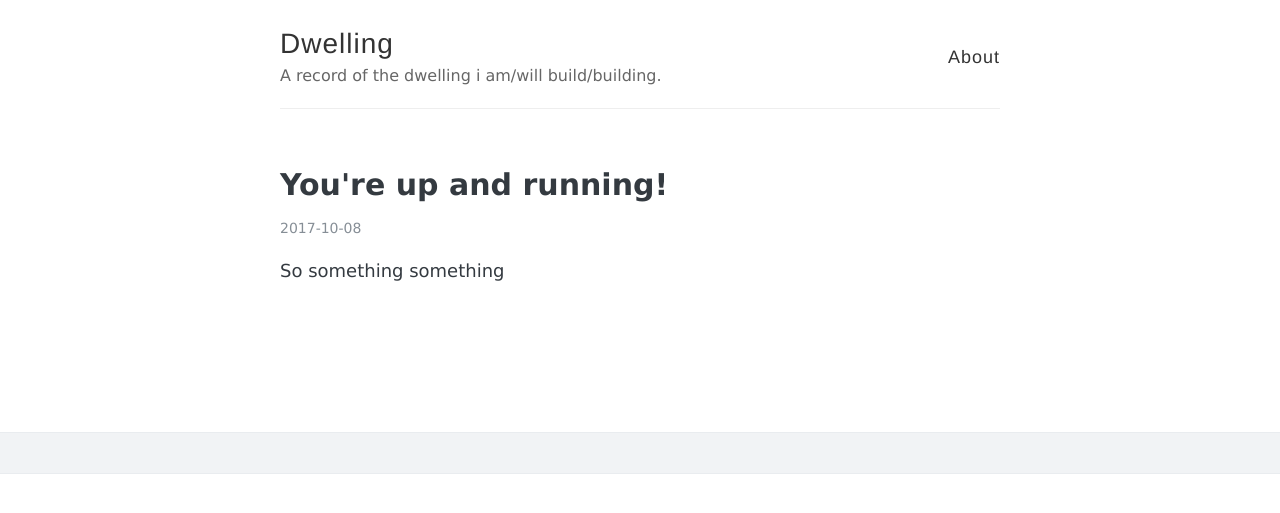
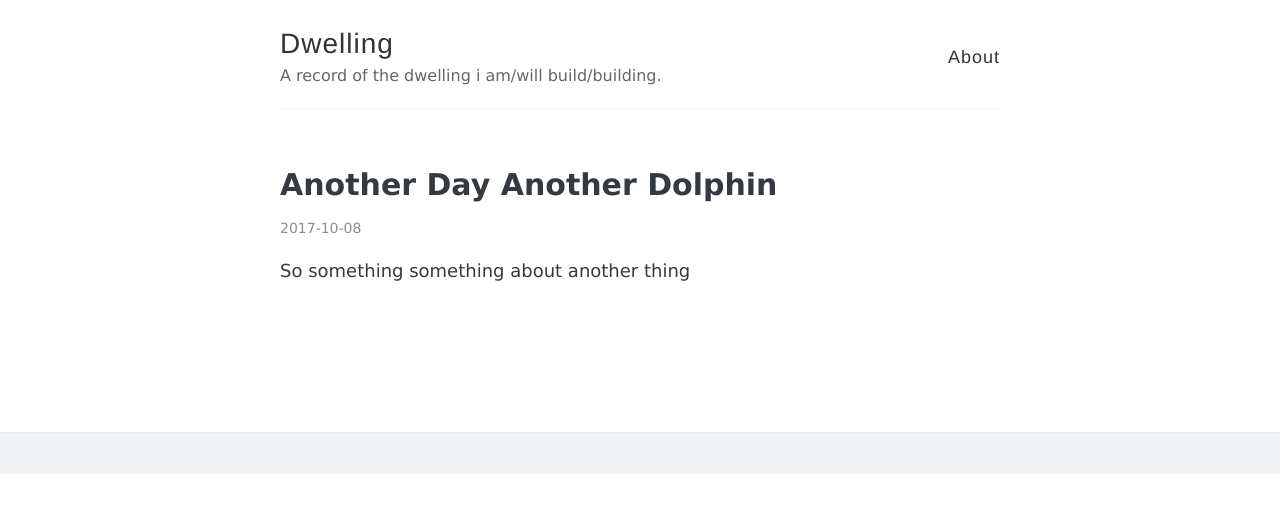
Before and after one commit to taylortabb/house, a Jekyll site: the page built from _posts/2017-10-8-hello-world.md, in a window 1280 px wide. Shown: the top 513 px of the page. Built offline with Jekyll 4.4.1, drawn with Linux system fonts in a browser that asks for light colours.

Commit message:
Update 2017-10-8-hello-world.md

```diff
--- a/_posts/2017-10-8-hello-world.md
+++ b/_posts/2017-10-8-hello-world.md
@@ -1,9 +1,10 @@
 ---
 layout: post
-title: You're up and running!
+title: Another Day Another Dolphin
 <!-- tags:
   - test
   - tags -->
+published: true
 ---
 
-So something something
+So something something about another thing
```
